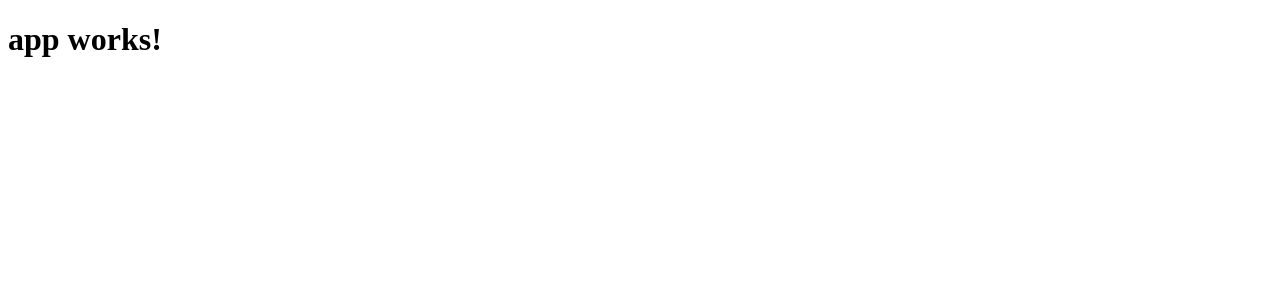
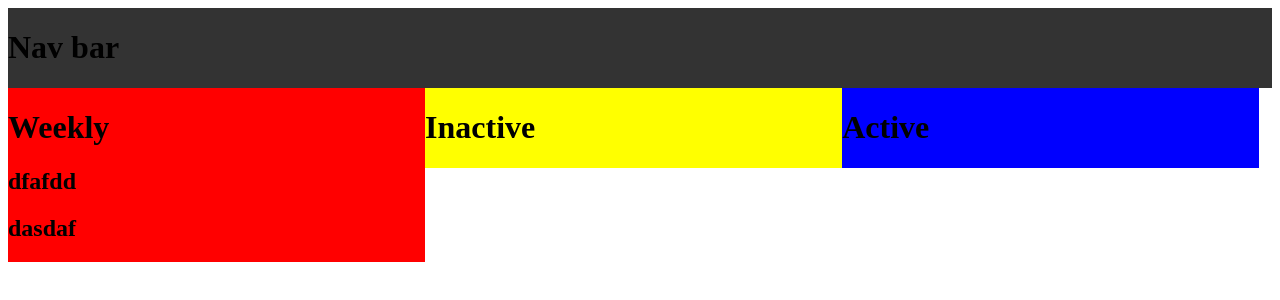
Before and after one commit to DonSeannelly/TaskManager, an Angular app: page / in a window 1280 px wide. Shown: the top 300 px of the page. Built offline with nearby package versions, Linux system fonts and the light colour scheme.

Commit message:
Changes made to file
Made changes to the structure. You got it!!!

```diff
--- a/package.json
+++ b/package.json
@@ -12,11 +12,13 @@
   },
   "private": true,
   "dependencies": {
+    "@angular/animation": "^4.0.0-beta.8",
     "@angular/common": "^4.0.0",
     "@angular/compiler": "^4.0.0",
     "@angular/core": "^4.0.0",
     "@angular/forms": "^4.0.0",
     "@angular/http": "^4.0.0",
+    "@angular/material": "^2.0.0-beta.3",
     "@angular/platform-browser": "^4.0.0",
     "@angular/platform-browser-dynamic": "^4.0.0",
     "@angular/router": "^4.0.0",
--- a/src/app/app.component.css
+++ b/src/app/app.component.css
@@ -0,0 +1,21 @@
+.topNav{
+    background-color:#333;
+    overflow:hidden;
+}
+
+#left{
+    width:33%;
+    float:left;
+    background-color:red;
+}
+
+#middle{
+    width:33%;
+    background-color:yellow;
+    float:left;
+}
+#right{
+    width:33%;
+    background-color:blue;
+    float:left;
+}
--- a/src/app/app.component.html
+++ b/src/app/app.component.html
@@ -1,3 +1,19 @@
-<h1>
-  {{title}}
-</h1>
+
+  <div class="topNav">
+    <h1>Nav bar</h1>
+  </div>
+
+  <div id="left">
+    <h1>Weekly</h1>
+    <h2>dfafdd</h2>
+    <h2>dasdaf</h2>
+
+  </div>
+  <div id="middle">
+    <h1>Inactive</h1>
+
+  </div>
+  <div id="right">
+    <h1>Active</h1>
+
+  </div>
--- a/src/app/app.component.ts
+++ b/src/app/app.component.ts
@@ -6,5 +6,5 @@ import { Component } from '@angular/core';
   styleUrls: ['./app.component.css']
 })
 export class AppComponent {
-  title = 'app works!';
+  title = 'Hello world!';
 }
```
